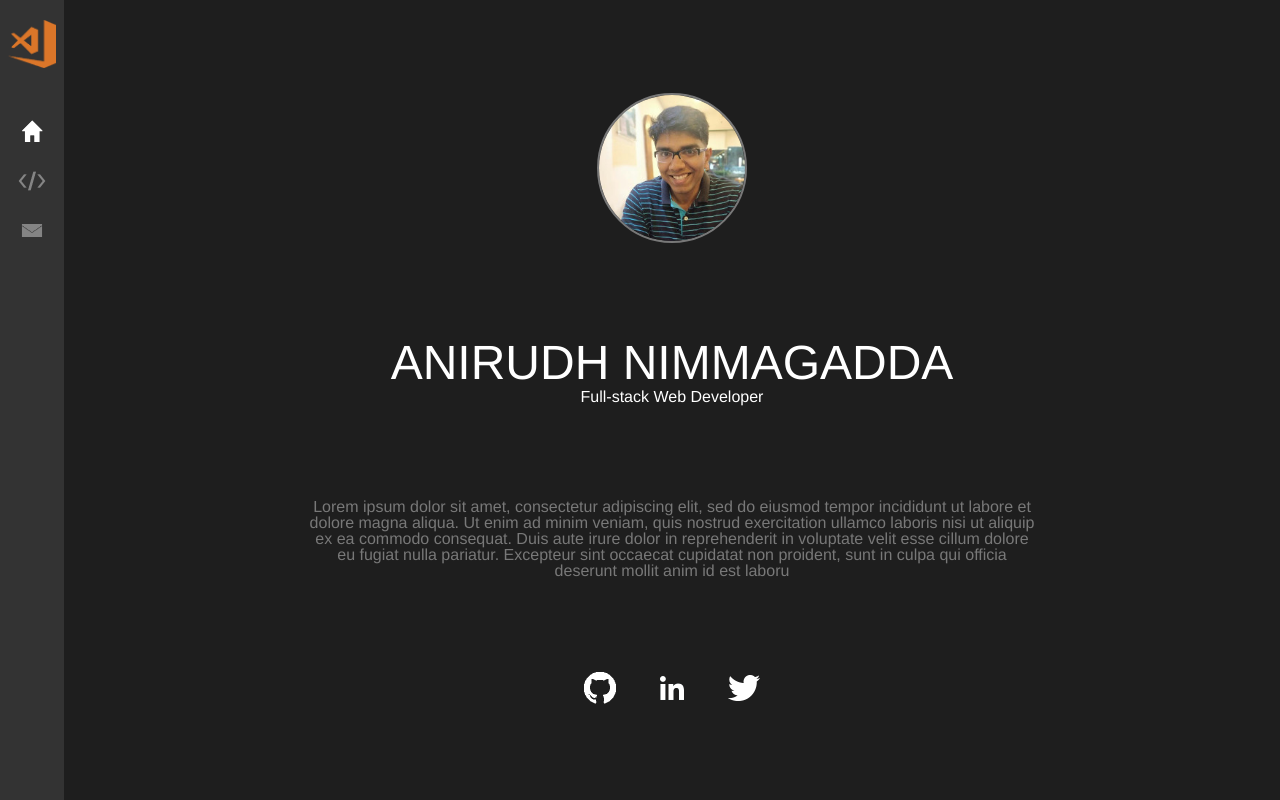
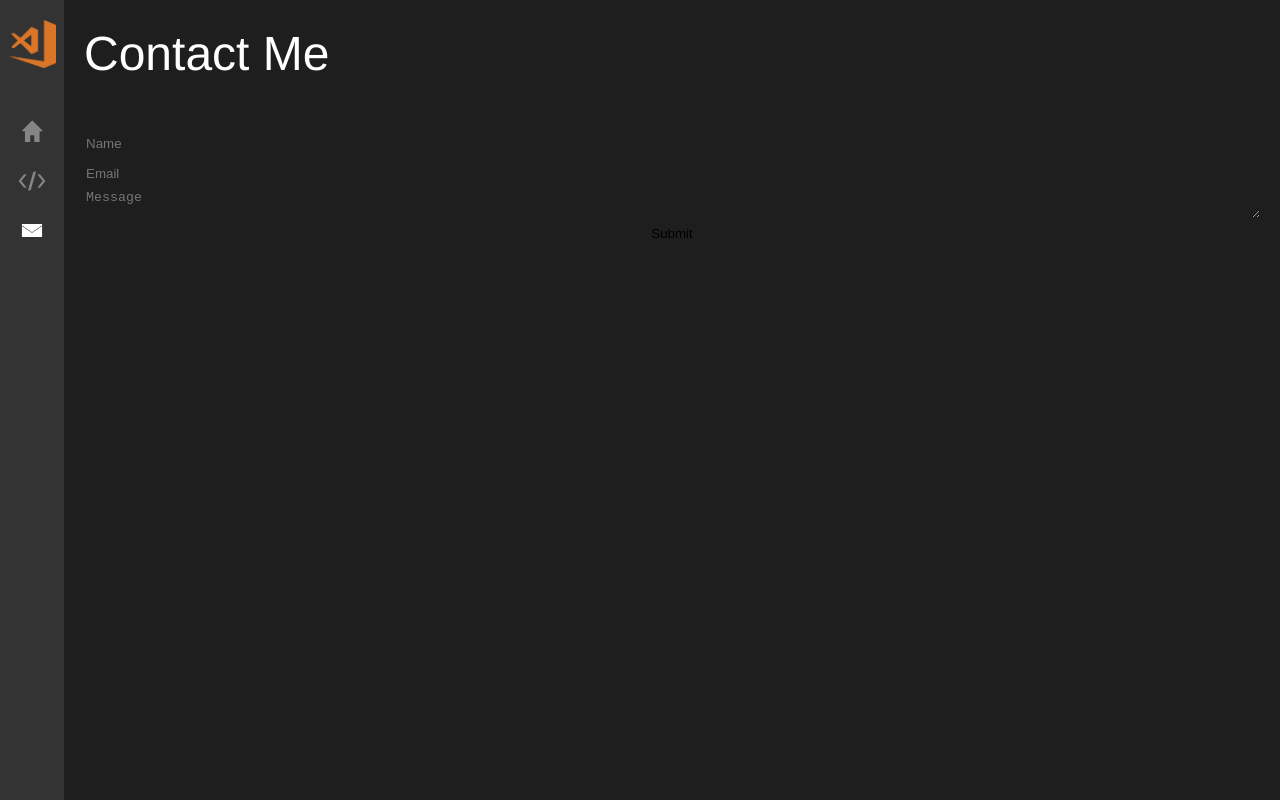
Before and after one commit to ackinc/portfolio, a React app: page / in a window 1280 px wide. Built offline with nearby package versions, Linux system fonts and the light colour scheme.

Commit message:
Temp commit

```diff
--- a/src/css/style.css
+++ b/src/css/style.css
@@ -170,3 +170,26 @@ main {
     margin: 0px 20px;
     width: 32px;
 }
+
+#contact-page-content {
+    color: white;
+    padding: 20px;
+}
+
+#contact-page-content h1 {
+    font-size: 3em;
+    margin: 10px 0 50px 0;
+}
+
+#contact-page-content form input, #contact-page-content form textarea {
+    background-color: transparent;
+    border: 0px;
+    display: block;
+
+    height: 30px;
+    width: 100%;
+}
+
+#contact-page-content form input:active {
+    border: 2px solid white;
+}
--- a/src/js/appComponent.js
+++ b/src/js/appComponent.js
@@ -8,7 +8,8 @@ class AppComponent extends React.Component {
     constructor(props) {
         super(props);
         this.state = {
-            curView: this.props.data[0].__name
+            // curView: this.props.data[0].__name
+            curView: 'contact'
         };
         this.changeState = this.changeState.bind(this);
     }
--- a/src/js/mainComponent.js
+++ b/src/js/mainComponent.js
@@ -29,8 +29,25 @@ function HomeComponent(props) {
     );
 }
 
+function ContactComponent(props) {
+    return (
+        <main>
+            <div id="contact-page-content">
+                <h1>Contact Me</h1>
+                <form>
+                    <input type="text" name="name" placeholder="Name" />
+                    <input type="email" name="email" placeholder="Email" />
+                    <textarea name="message" placeholder="Message" ></textarea>
+                    <input type="submit" />
+                </form>
+            </div>
+        </main>
+    );
+}
+
 function MainComponent(props) {
     if (props.data.__name === 'home') return <HomeComponent data={props.data} />;
+    if (props.data.__name === 'contact') return <ContactComponent data={props.data} />;
 
     return <main><h1>PLACEHOLDER</h1></main>;
 }
```
